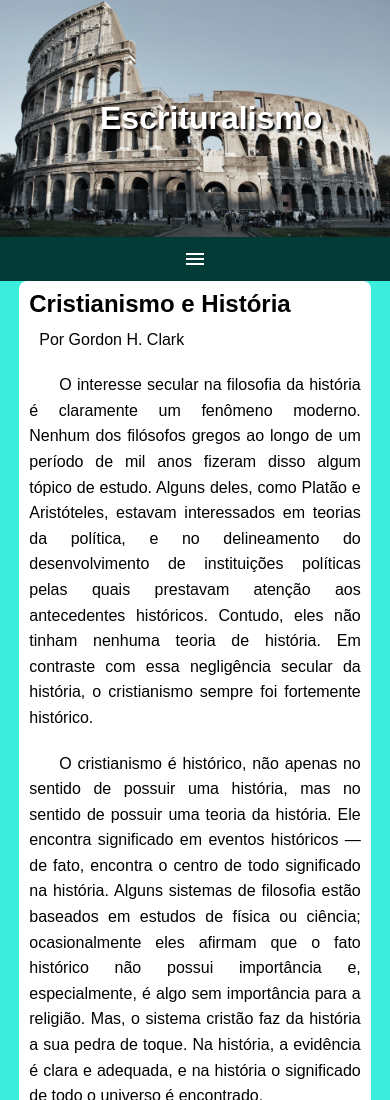
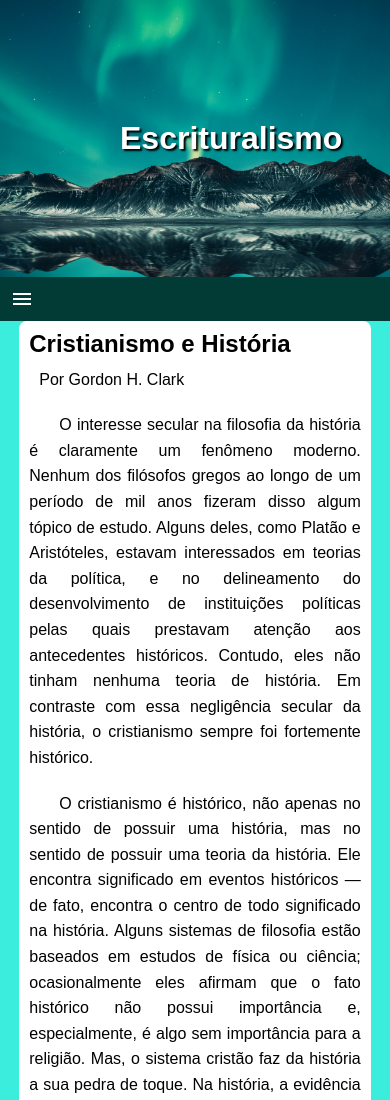
Before and after one commit to magnnoviana/html-css, a plain HTML site: page exercícios/ex26/mq005/index.html in a window 390 px wide. Shown: the top 1100 px of the page. Drawn offline with Linux system fonts and the light colour scheme.

Commit message:
atualizei o ex26 mq005 media query

```diff
--- a/exercícios/ex26/mq005/estilos/style.css
+++ b/exercícios/ex26/mq005/estilos/style.css
@@ -15,10 +15,10 @@ header {
 }
 
 header > h1 {
-    background-image: url('../imagens/coliseu.jpg');
+    background-image: url('../imagens/aurora-boreal.jpg');
     background-size: cover;
     background-position: center center;
-    padding: 100px;
+    padding: 120px;
     text-align: center;
     text-shadow: 2px 2px 2px black;
     color: white;
@@ -27,7 +27,7 @@ header > h1 {
 i#burguer {
     background-color: #023a35;
     color: white;
-    text-align: center;
+    text-align: left;
     padding: 10px;
     display: block;
 }
```
Also changed, not shown: exercícios/ex26/mq005/imagens/aurora-boreal.jpg (added), exercícios/ex26/mq005/imagens/biblia-02.jpg (deleted), exercícios/ex26/mq005/imagens/biblia02.jpg (added), exercícios/ex26/mq005/imagens/boreal.jpg (added), exercícios/ex26/mq005/imagens/imagem-fundo.jpg (added), exercícios/ex26/mq005/imagens/img.jpg (added), 1 other file.
